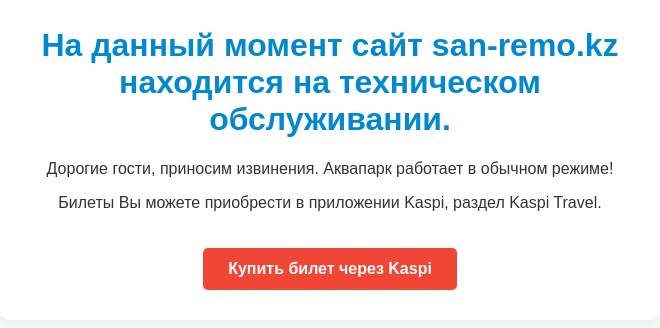
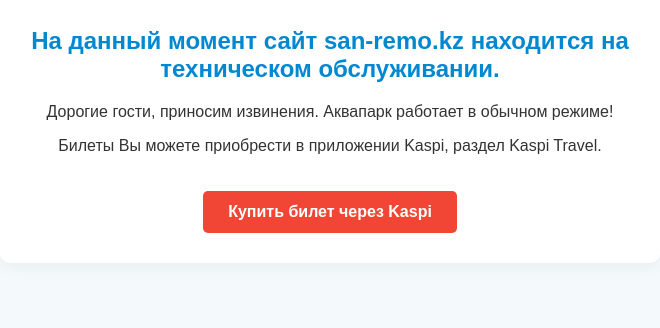
Before and after one commit to san-remo/san-remo.github.io, a plain HTML site: page index.html in a window 1280 px wide. Shown: the part 148-476 px from the top of the page, without its empty margins (310-970 px from the left). Drawn offline with Linux system fonts and the light colour scheme.

Commit message:
Update index.html

```diff
--- a/index.html
+++ b/index.html
@@ -16,7 +16,7 @@
             display: block;
         }
 
-        h1 { color: #0288d1; }
+        h2 { color: #0288d1; }
         .btn { display: inline-block; background: #4caf50; color: white; padding: 12px 25px; text-decoration: none; border-radius: 5px; font-weight: bold; margin-top: 20px; }
         .btn-kaspi { background: #f14635; }
     </style>
@@ -26,7 +26,7 @@
         <!-- Логотип аквапарка -->
         <img src="1297439.png" alt="Логотип Аквапарка" class="logo">
 
-         <h1>На данный момент сайт san-remo.kz находится на техническом обслуживании.</h1>
+         <h2>На данный момент сайт san-remo.kz находится на техническом обслуживании.</h2>
         <p>Дорогие гости, приносим извинения. Аквапарк работает в обычном режиме!</p>
         <p>Билеты Вы можете приобрести в приложении Kaspi, раздел Kaspi Travel.</p>
 
```
